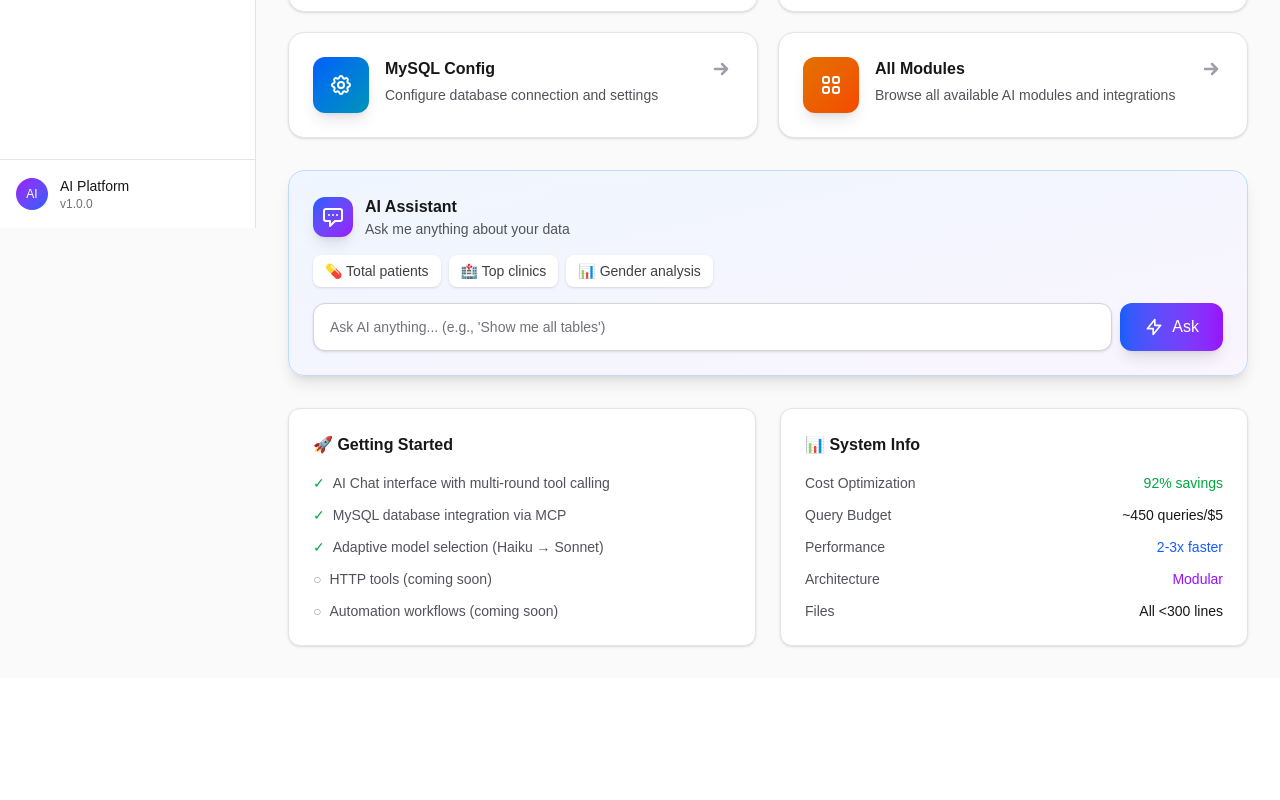
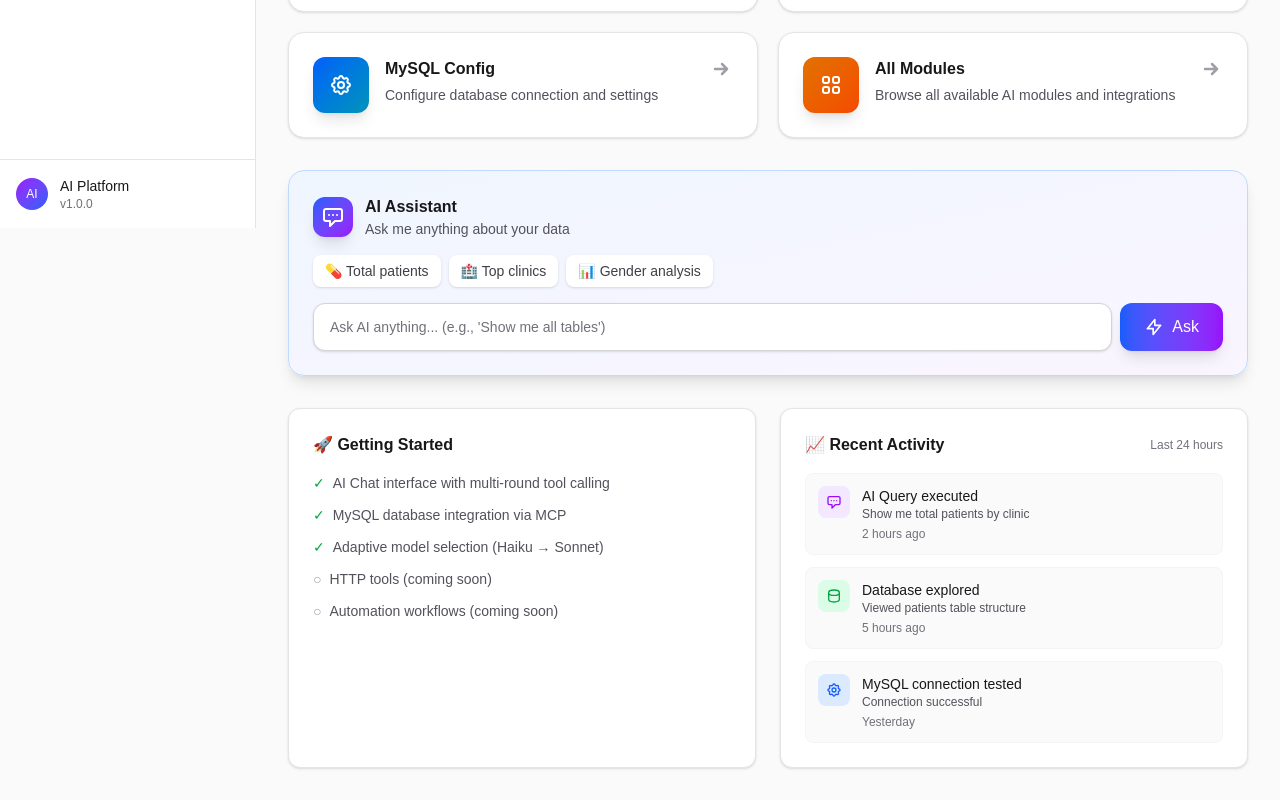
Before and after one commit to nevenov/ai-platform, a Next.js app: page /dashboard in a window 1280 px wide. Shown: the part 572-1372 px from the top of the page. Before the commit the page ends 1250 px from the top, so only its background shows below. Built offline with nearby package versions, Linux system fonts and the light colour scheme.

Commit message:
Recent Activity widget - step 5

```diff
--- a/app/(main)/dashboard/page.tsx
+++ b/app/(main)/dashboard/page.tsx
@@ -285,51 +285,56 @@ export default function DashboardPage() {
 
           {/* Recent Activity */}
           <div className="rounded-xl border border-zinc-200 bg-white p-6 shadow-sm dark:border-zinc-800 dark:bg-zinc-900">
-            <h3 className="font-semibold text-zinc-900 dark:text-white">
-              📊 System Info
-            </h3>
-            <ul className="mt-4 space-y-3 text-sm">
-              <li className="flex justify-between">
-                <span className="text-zinc-600 dark:text-zinc-400">
-                  Cost Optimization
-                </span>
-                <span className="font-medium text-green-600 dark:text-green-400">
-                  92% savings
-                </span>
-              </li>
-              <li className="flex justify-between">
-                <span className="text-zinc-600 dark:text-zinc-400">
-                  Query Budget
-                </span>
-                <span className="font-medium text-zinc-900 dark:text-white">
-                  ~450 queries/$5
-                </span>
-              </li>
-              <li className="flex justify-between">
-                <span className="text-zinc-600 dark:text-zinc-400">
-                  Performance
-                </span>
-                <span className="font-medium text-blue-600 dark:text-blue-400">
-                  2-3x faster
-                </span>
-              </li>
-              <li className="flex justify-between">
-                <span className="text-zinc-600 dark:text-zinc-400">
-                  Architecture
-                </span>
-                <span className="font-medium text-purple-600 dark:text-purple-400">
-                  Modular
-                </span>
-              </li>
-              <li className="flex justify-between">
-                <span className="text-zinc-600 dark:text-zinc-400">
-                  Files
-                </span>
-                <span className="font-medium text-zinc-900 dark:text-white">
-                  {"All <300 lines"}
-                </span>
-              </li>
-            </ul>
+            <div className="mb-4 flex items-center justify-between">
+              <h3 className="font-semibold text-zinc-900 dark:text-white">
+                📈 Recent Activity
+              </h3>
+              <span className="text-xs text-zinc-500 dark:text-zinc-400">Last 24 hours</span>
+            </div>
+            <div className="space-y-3">
+              {/* Activity Item 1 */}
+              <div className="flex items-start gap-3 rounded-lg border border-zinc-100 bg-zinc-50 p-3 transition-all hover:border-blue-200 hover:bg-blue-50/50 dark:border-zinc-800 dark:bg-zinc-800/50 dark:hover:border-blue-800 dark:hover:bg-blue-900/20">
+                <div className="flex h-8 w-8 shrink-0 items-center justify-center rounded-lg bg-purple-100 text-purple-600 dark:bg-purple-900/30 dark:text-purple-400">
+                  <svg className="h-4 w-4" fill="none" stroke="currentColor" viewBox="0 0 24 24">
+                    <path strokeLinecap="round" strokeLinejoin="round" strokeWidth={2} d="M8 10h.01M12 10h.01M16 10h.01M9 16H5a2 2 0 01-2-2V6a2 2 0 012-2h14a2 2 0 012 2v8a2 2 0 01-2 2h-5l-5 5v-5z" />
+                  </svg>
+                </div>
+                <div className="flex-1 min-w-0">
+                  <p className="text-sm font-medium text-zinc-900 dark:text-white">AI Query executed</p>
+                  <p className="text-xs text-zinc-600 dark:text-zinc-400">Show me total patients by clinic</p>
+                  <p className="mt-1 text-xs text-zinc-500 dark:text-zinc-500">2 hours ago</p>
+                </div>
+              </div>
+
+              {/* Activity Item 2 */}
+              <div className="flex items-start gap-3 rounded-lg border border-zinc-100 bg-zinc-50 p-3 transition-all hover:border-blue-200 hover:bg-blue-50/50 dark:border-zinc-800 dark:bg-zinc-800/50 dark:hover:border-blue-800 dark:hover:bg-blue-900/20">
+                <div className="flex h-8 w-8 shrink-0 items-center justify-center rounded-lg bg-green-100 text-green-600 dark:bg-green-900/30 dark:text-green-400">
+                  <svg className="h-4 w-4" fill="none" stroke="currentColor" viewBox="0 0 24 24">
+                    <path strokeLinecap="round" strokeLinejoin="round" strokeWidth={2} d="M4 7v10c0 2.21 3.582 4 8 4s8-1.79 8-4V7M4 7c0 2.21 3.582 4 8 4s8-1.79 8-4M4 7c0-2.21 3.582-4 8-4s8 1.79 8 4" />
+                  </svg>
+                </div>
+                <div className="flex-1 min-w-0">
+                  <p className="text-sm font-medium text-zinc-900 dark:text-white">Database explored</p>
+                  <p className="text-xs text-zinc-600 dark:text-zinc-400">Viewed patients table structure</p>
+                  <p className="mt-1 text-xs text-zinc-500 dark:text-zinc-500">5 hours ago</p>
+                </div>
+              </div>
+
+              {/* Activity Item 3 */}
+              <div className="flex items-start gap-3 rounded-lg border border-zinc-100 bg-zinc-50 p-3 transition-all hover:border-blue-200 hover:bg-blue-50/50 dark:border-zinc-800 dark:bg-zinc-800/50 dark:hover:border-blue-800 dark:hover:bg-blue-900/20">
+                <div className="flex h-8 w-8 shrink-0 items-center justify-center rounded-lg bg-blue-100 text-blue-600 dark:bg-blue-900/30 dark:text-blue-400">
+                  <svg className="h-4 w-4" fill="none" stroke="currentColor" viewBox="0 0 24 24">
+                    <path strokeLinecap="round" strokeLinejoin="round" strokeWidth={2} d="M10.325 4.317c.426-1.756 2.924-1.756 3.35 0a1.724 1.724 0 002.573 1.066c1.543-.94 3.31.826 2.37 2.37a1.724 1.724 0 001.065 2.572c1.756.426 1.756 2.924 0 3.35a1.724 1.724 0 00-1.066 2.573c.94 1.543-.826 3.31-2.37 2.37a1.724 1.724 0 00-2.572 1.065c-.426 1.756-2.924 1.756-3.35 0a1.724 1.724 0 00-2.573-1.066c-1.543.94-3.31-.826-2.37-2.37a1.724 1.724 0 00-1.065-2.572c-1.756-.426-1.756-2.924 0-3.35a1.724 1.724 0 001.066-2.573c-.94-1.543.826-3.31 2.37-2.37.996.608 2.296.07 2.572-1.065z" />
+                    <path strokeLinecap="round" strokeLinejoin="round" strokeWidth={2} d="M15 12a3 3 0 11-6 0 3 3 0 016 0z" />
+                  </svg>
+                </div>
+                <div className="flex-1 min-w-0">
+                  <p className="text-sm font-medium text-zinc-900 dark:text-white">MySQL connection tested</p>
+                  <p className="text-xs text-zinc-600 dark:text-zinc-400">Connection successful</p>
+                  <p className="mt-1 text-xs text-zinc-500 dark:text-zinc-500">Yesterday</p>
+                </div>
+              </div>
+            </div>
           </div>
         </div>
       </div>
```
